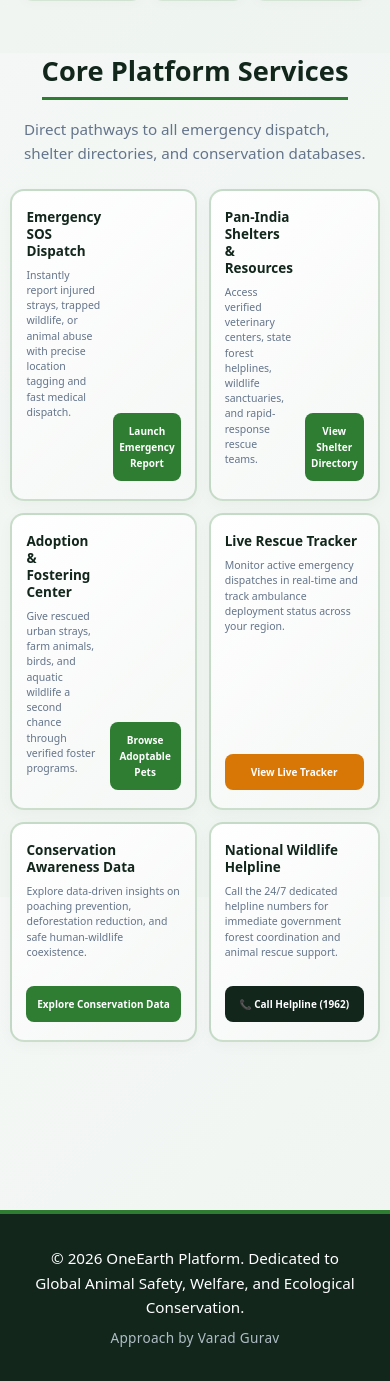
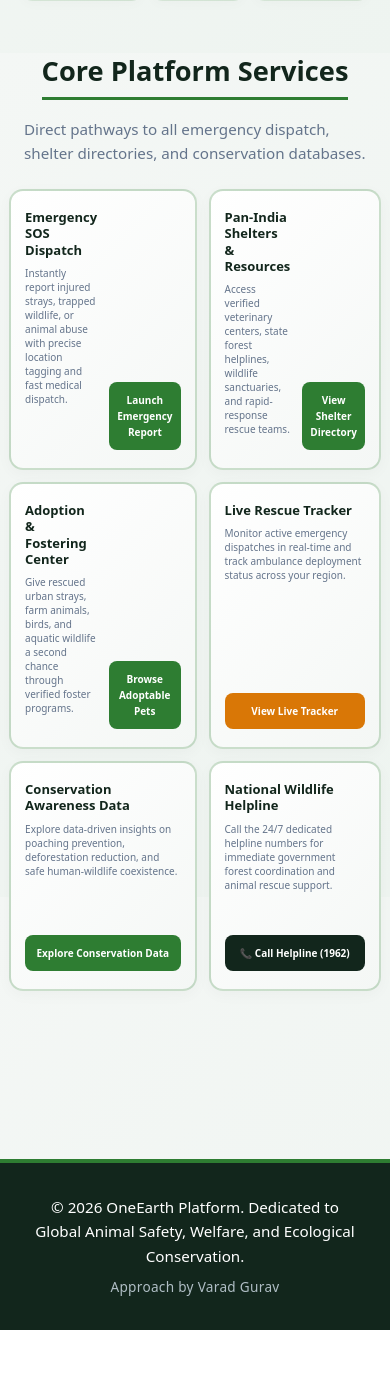
Before and after one commit to varadguravv/oneearth, a Flask app: page / in a window 390 px wide. Shown: the part 791-2172 px from the top of the page. After the commit the page ends 2121 px from the top, so only its background shows below. Run offline with Flask 3, Linux system fonts and the light colour scheme.

Commit message:
Update style.css

```diff
--- a/static/style.css
+++ b/static/style.css
@@ -465,10 +465,10 @@ body {
   div[style*="background"], .card, .stat-box, .metric-box, div > .card, section .card {
     box-sizing: border-box !important;
   }
-/* --- Professional OneEarth Mobile Precision Layout --- */
+/* --- Professional Card Button Uniformity Fix --- */
 @media screen and (max-width: 768px) {
 
-  /* 1. Top Welcome Banner: Perfectly proportioned, less tall, clean and square */
+  /* 1. Top Welcome Banner */
   .homepage-hero-box {
     padding: 30px 16px !important;
     margin-bottom: 2rem !important;
@@ -487,7 +487,7 @@ body {
     margin-bottom: 1.5rem !important;
   }
 
-  /* 2. Impact Counters: Clean 3-column row */
+  /* 2. Impact Counters */
   .impact-counter-grid {
     display: grid !important;
     grid-template-columns: repeat(3, 1fr) !important;
@@ -514,7 +514,7 @@ body {
     text-transform: uppercase !important;
   }
 
-  /* 3. Core Platform Services: Larger, taller, spacious 2-column cards */
+  /* 3. Core Platform Services Grid */
   .homepage-grid {
     display: grid !important;
     grid-template-columns: repeat(2, 1fr) !important;
@@ -528,10 +528,10 @@ body {
     display: flex !important;
     flex-direction: column !important;
     justify-content: space-between !important;
-    min-height: 220px !important; /* Forces the boxes to be nice, tall, and large */
+    min-height: 230px !important;
     width: 100% !important;
     margin: 0 !important;
-    padding: 18px 14px !important; /* Generous padding for a premium look */
+    padding: 18px 14px !important;
     box-sizing: border-box !important;
     border-radius: 14px !important;
   }
@@ -544,26 +544,30 @@ body {
   }
 
   .homepage-card-styled h3 {
-    font-size: 13.5px !important; /* Larger, prominent heading text */
+    font-size: 13px !important;
     line-height: 1.25 !important;
     margin-bottom: 8px !important;
     font-weight: 700 !important;
   }
 
   .homepage-card-styled p {
-    font-size: 10.5px !important; /* Clear, comfortable, readable body size */
-    line-height: 1.45 !important;
+    font-size: 10px !important;
+    line-height: 1.4 !important;
     margin-bottom: 14px !important;
     flex-grow: 1 !important;
   }
 
+  /* FORCE ALL ACTION BUTTONS TO BE UNIFORM FULL-WIDTH RECTANGLES AT THE BOTTOM */
   .homepage-card-styled .card-action-btn {
     display: flex !important;
     align-items: center !important;
     justify-content: center !important;
     width: 100% !important;
-    font-size: 10px !important; /* Standardized button text */
-    padding: 10px 6px !important;
+    max-width: 100% !important;
+    float: none !important;
+    clear: both !important;
+    font-size: 10px !important;
+    padding: 10px 8px !important;
     text-align: center !important;
     box-sizing: border-box !important;
     margin-top: auto !important;
```
